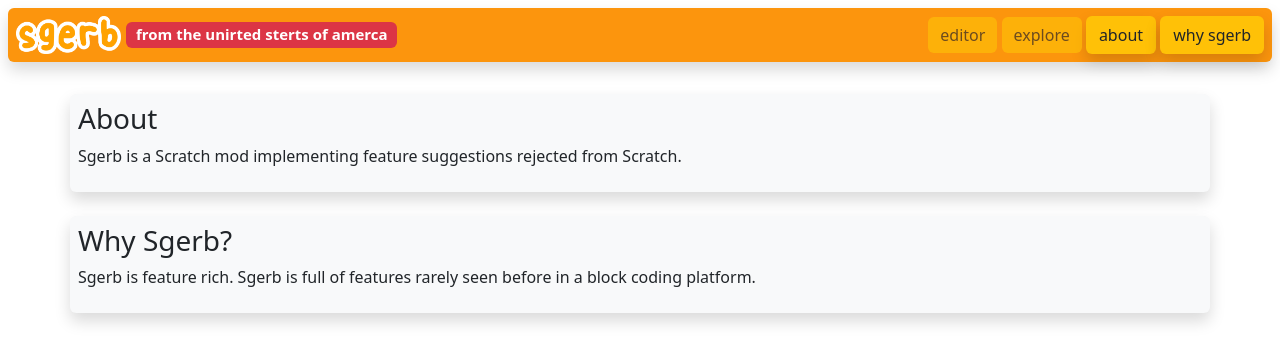
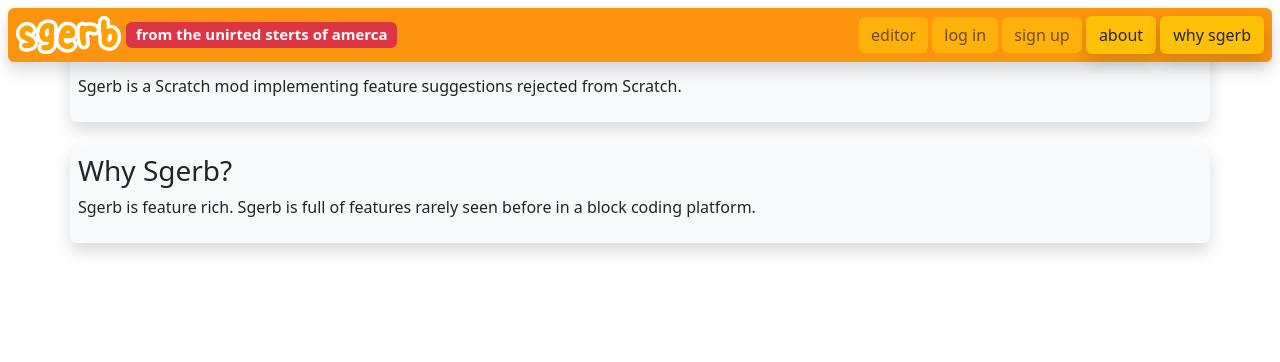
Before and after one commit to mdwalters/SgerbBerbsWebsite, a plain HTML site: page index.html in a window 1280 px wide. Drawn offline with nearby package versions, Linux system fonts and the light colour scheme.

Commit message:
Fixed header

```diff
--- a/index.html
+++ b/index.html
@@ -11,12 +11,12 @@
     <title>Sgerb</title>
 </head>
 <body>
-    <div class="navbar shadow rounded m-2 header">
+    <div class="navbar shadow rounded m-2 header fixed-top">
         <span class="navbar-brand ms-2 p-0"><a href="index.html"><img src="./assets/logo.png" width="105" height="38"></a> <span class="badge bg-danger" id="motd"></span></span>
         <span class="me-2">
             <a class="btn bg-warning disabled border-0">editor</a>
-            <a class="btn bg-warning disabled border-0">explore</a>
-            <span>   </span>
+            <a class="btn bg-warning disabled border-0">log in</a>
+            <a class="btn bg-warning disabled border-0">sign up</a>
             <a href="#about" class="btn bg-warning shadow">about</a>
             <a href="#why-sgerb" class="btn bg-warning shadow">why sgerb</a>
         </span>
```
